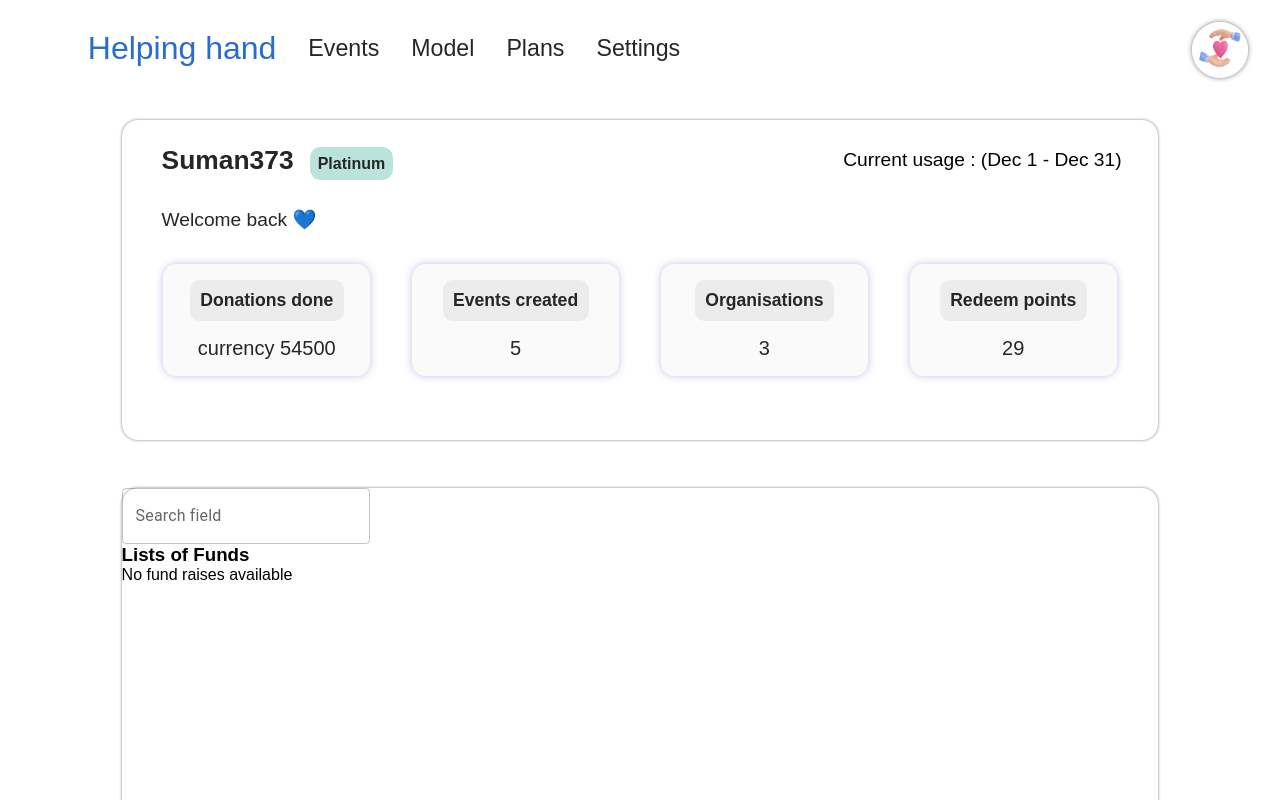
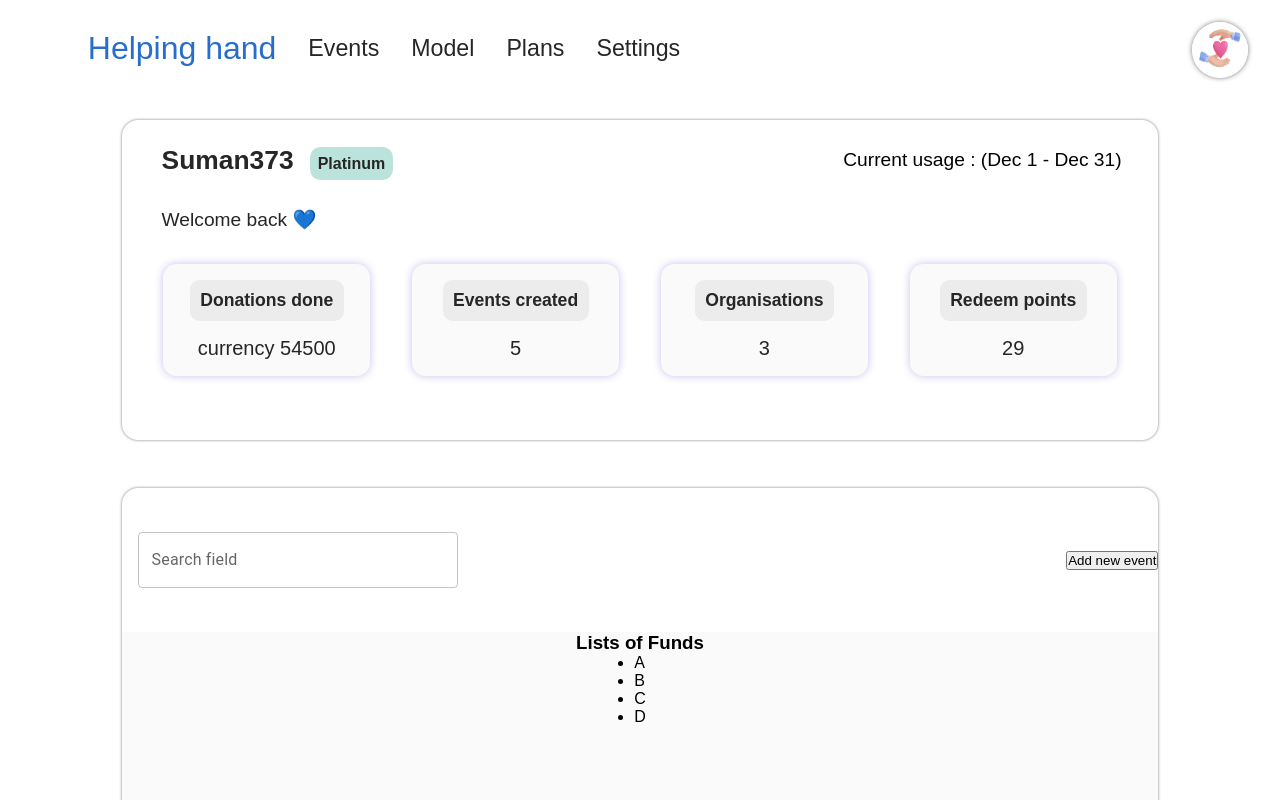
Before and after one commit to Suman373/blossom, a React (Create React App) app in the folder client/: page /userhome in a window 1280 px wide. Shown: the top 800 px of the page. Built offline with nearby package versions, Linux system fonts and the light colour scheme.

Commit message:
add: fund raise search field

```diff
--- a/client/src/components/BlueButton/BlueButton.jsx
+++ b/client/src/components/BlueButton/BlueButton.jsx
@@ -6,6 +6,7 @@ const BlueButton = ({text,handleClick}) => {
   return (
    <>
         <button
+            className="blue-button"
             onClick={handleClick}>
             {text}
         </button>
--- a/client/src/components/BlueButton/BlueButton.scss
+++ b/client/src/components/BlueButton/BlueButton.scss
@@ -1,6 +1,6 @@
 @use '../../utils/variables';
 
-button{
+.blue-button{
     padding:0.6rem 0.8rem;
     width:fit-content;
     cursor:pointer;
--- a/client/src/components/FundRaise-user/FundRaise.jsx
+++ b/client/src/components/FundRaise-user/FundRaise.jsx
@@ -1,13 +1,20 @@
 import React from 'react';
 import './FundRaise.scss';
-import {TextField } from '@mui/material';
+import { TextField } from '@mui/material';
 import { useState } from 'react';
 
 const FundRaise = () => {
 
   const [fundRaiseSearch, setFundRaiseSearch] = useState("");
 
-  const funds = [];
+  const funds = ["A","B","C","D"];
+
+
+  // adding new event button click
+  const addNewEvent = (e) => {
+    e.preventDefault();
+    alert("You want to add event");
+  }
 
   return (
     <section className="fund-raise-container">
@@ -20,14 +27,18 @@ const FundRaise = () => {
           type="search"
           label="Search field"
         />
+        <button
+          onClick={addNewEvent}>
+          Add new event
+        </button>
       </header>
 
       <section className="fund-list-container">
         <h1>Lists of Funds</h1>
         <ul className='fund-list'>
           {
-            funds?.length>0?
-              funds.map((fund,index)=>(
+            funds?.length > 0 ?
+              funds.map((fund, index) => (
                 fund?.toLowerCase().includes((fundRaiseSearch.toLowerCase())) ?
                   <li
                     key={index}>
--- a/client/src/components/FundRaise-user/FundRaise.scss
+++ b/client/src/components/FundRaise-user/FundRaise.scss
@@ -6,4 +6,31 @@
     margin: 1rem auto;
     box-shadow: 0 0 3px variables.$shadow;
     border-radius: 1rem;
+
+    header{
+        height:5rem;
+        width:100%;
+        margin:2rem auto;
+        // background: orange;
+        display: flex;
+        align-items: center;
+        justify-content: space-between;
+
+        .search-field{
+            margin-left:1rem;
+            border-radius: 1rem;
+            width:20rem;
+        }
+    }
+
+    .fund-list-container{
+        min-height: 25rem;
+        background-color:variables.$body-bg;
+        width:100%;
+        display: flex;
+        flex-direction: column;
+        align-items: center;
+        justify-content: flex-start;
+
+    }
 }
```
Lines whose indentation alone changed are shown as unchanged.
